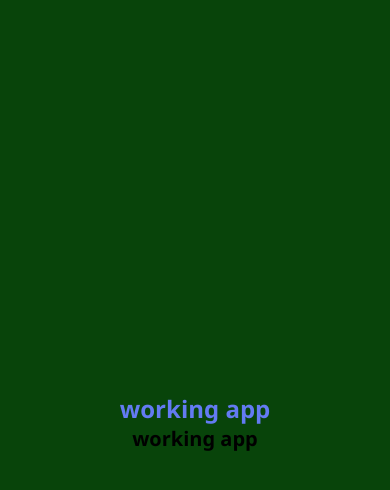
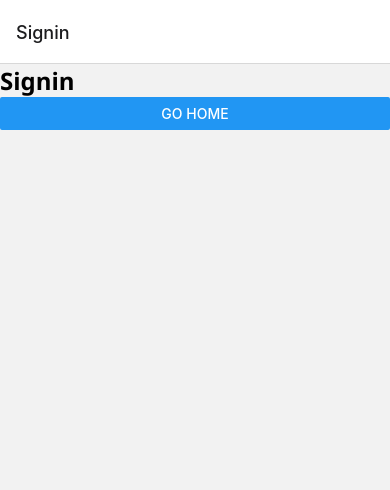
Before and after one commit to kimjjunho/DeveloperCompetencyTest, a React Native app in the folder app2/: screen /Signin in a window 390 px wide. Shown: the top 490 px of the page. Built offline with nearby package versions, Linux system fonts and the light colour scheme.

Commit message:
login -> home

```diff
--- a/app2/App.js
+++ b/app2/App.js
@@ -1,8 +1,10 @@
+import React from 'react';
 import { StatusBar } from 'expo-status-bar';
 import { StyleSheet, Text, View } from 'react-native';
 import Typography from './design-system/Typography';
 import { useFonts } from "expo-font";
 import Color from './design-system/Colors';
+import Navigation from './Navigation';
 
 export default function App() {
   let [fontsLoaded] = useFonts({
@@ -14,11 +16,7 @@ export default function App() {
   }
 
   return (
-    <View style={styles.container}>
-      <Text style={[Typography.title1, { color:Color.blue300 }]}>working app</Text>
-      <Text style={[Typography.title2]}>working app</Text>
-      <StatusBar style="auto" />
-  </View>
+    <Navigation/>
   );
 }
 
--- /dev/null
+++ b/app2/Navigation.js
@@ -0,0 +1,17 @@
+import { createNativeStackNavigator } from '@react-navigation/native-stack';
+import { NavigationContainer } from '@react-navigation/native';
+import Signin from './feature/Signin';
+import Home from './feature/Home';
+
+const Stack = createNativeStackNavigator();
+
+export default function Navigation() {
+  return (
+    <NavigationContainer>
+      <Stack.Navigator initialRouteName='Signin'>
+        <Stack.Screen name='Signin' component={Signin}/>
+        <Stack.Screen name='Home' component={Home}/>
+      </Stack.Navigator>
+    </NavigationContainer>
+  );
+}
--- a/app2/design-system/Typography.js
+++ b/app2/design-system/Typography.js
@@ -1,5 +1,3 @@
-import { useFonts } from "expo-font";
-
 const Bold = 'Bold';
 const Regular = 'Regular';
 
--- /dev/null
+++ b/app2/feature/Home.js
@@ -0,0 +1,11 @@
+import React from "react";
+import { Text, View } from "react-native";
+import Typography from "../design-system/Typography";
+
+export default function Home({ navigation }) {
+  return(
+    <View>
+      <Text style={[Typography.title1]}>Home</Text>
+    </View>
+  );
+}
--- /dev/null
+++ b/app2/feature/Signin.js
@@ -0,0 +1,12 @@
+import React from "react";
+import { Button, Text, View } from "react-native";
+import Typography from "../design-system/Typography";
+
+export default function Signin({ navigation }) {
+  return(
+    <View>
+      <Text style={[Typography.title1]}>Signin</Text>
+      <Button title={'Go Home'} onPress={() => navigation.replace('Home')}/>
+    </View>
+  );
+}
--- a/app2/package.json
+++ b/app2/package.json
@@ -10,6 +10,8 @@
   },
   "dependencies": {
     "@expo-google-fonts/noto-sans-kr": "^0.2.3",
+    "@react-navigation/native": "^6.1.6",
+    "@react-navigation/native-stack": "^6.9.12",
     "expo": "~48.0.15",
     "expo-app-loading": "^2.1.1",
     "expo-font": "~11.1.1",
```
Also changed, not shown: 1 other file (tests, documents, lock files or other folders).
